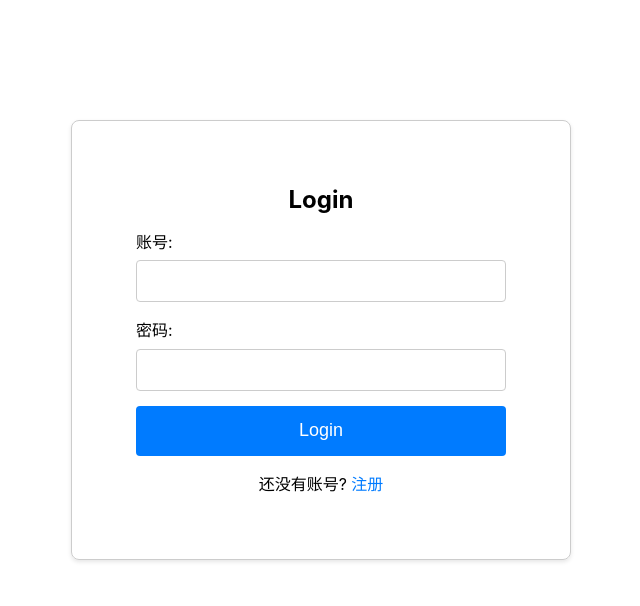
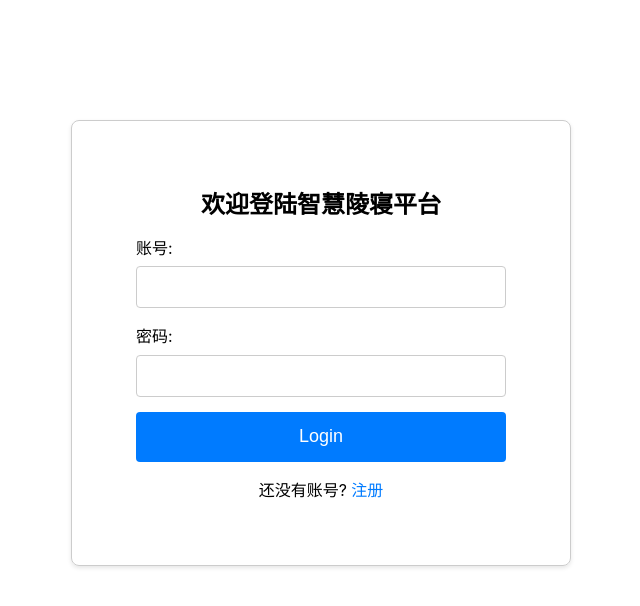
Before and after one commit to yanbo8991/cemetery-admin-system, a React (Create React App) app: page /login in a window 1280 px wide. Shown: the top 606 px of the page, without its empty margins (319-959 px from the left). Built offline with nearby package versions, Linux system fonts and the light colour scheme.

Commit message:
fix 文案

```diff
--- a/src/pages/login/index.js
+++ b/src/pages/login/index.js
@@ -46,7 +46,7 @@ function Login() {
 
   return (
     <div className='login-container'>
-      <h2>Login</h2>
+      <h2>欢迎登陆智慧陵寝平台</h2>
       <form onSubmit={handleSubmit}>
         <label htmlFor='email'>账号:</label>
         <input
```
